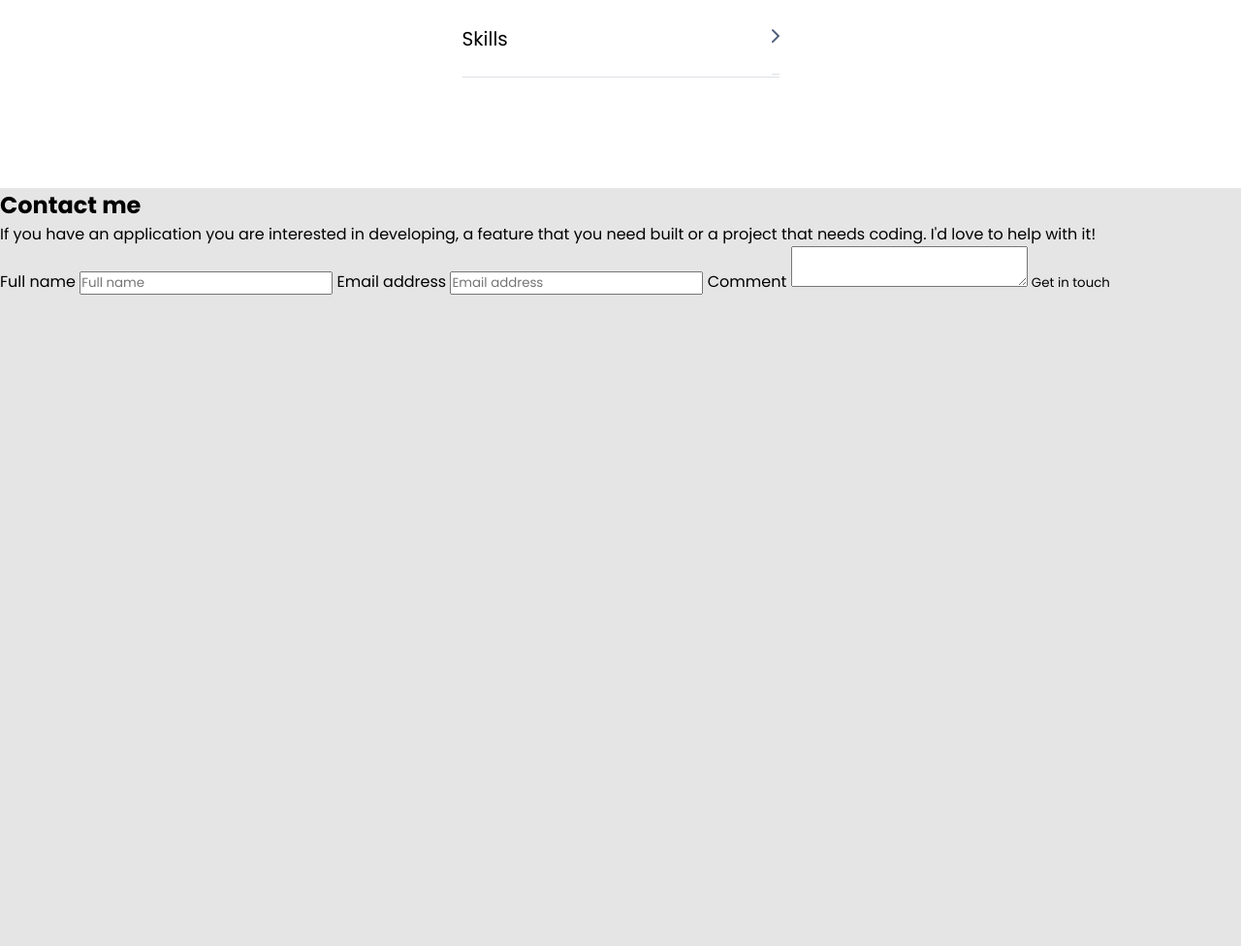
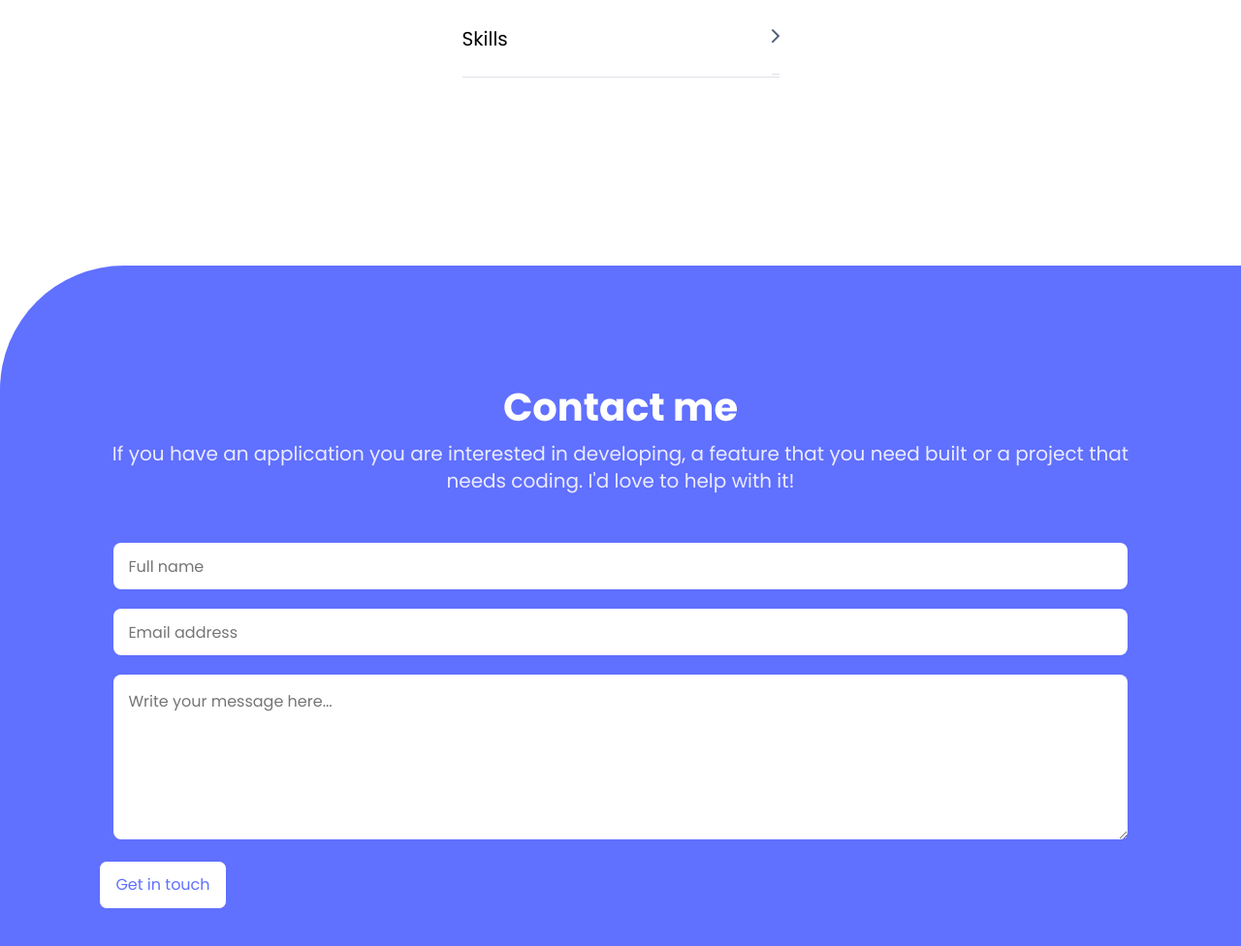
Before and after one commit to CVILLA09/MV-Portfolio-Project, a website: page index.html in a window 1280 px wide. Shown: the part 5449-6425 px from the top of the page at 97% size. Before the commit the page ends 5753 px from the top, so only its background shows below. Drawn offline with Linux system fonts and the light colour scheme.

Commit message:
Add/Update CSS

```diff
--- a/style.css
+++ b/style.css
@@ -355,7 +355,6 @@ ul {
   align-items: center;
   gap: 16px;
 }
-
 .language-image {
   width: 48px;
   height: 48px;
@@ -367,4 +366,105 @@ ul {
   color: #253858;
 }
 
-/* contact from css edits */
+/* Contact Section */
+.contact-section {
+  background-color: white;
+  padding: 10vh 0 0 0;
+}
+
+.contact-container {
+  background-color: var(--blue);
+  padding: 15vh 8vw 5vh 8vw;
+  display: flex;
+  flex-direction: column;
+  align-items: center;
+  justify-content: center;
+  border-top-left-radius: 8em;
+  background-image: url(assets/contact\ form\ shapes-mobile@2x.png);
+  background-repeat: no-repeat;
+  background-size: contain;
+  background-position-x: right;
+}
+.form-container {
+  display: flex;
+  flex-direction: column;
+  align-items: center;
+  justify-content: center;
+}
+
+.contact-container h2 {
+  font-weight: 700;
+  font-size: 2.5em;
+  line-height: 52px;
+  color: white;
+  margin: 0 0 8px 0;
+}
+
+.contact-container p {
+  font-weight: 400;
+  font-size: 20px;
+  line-height: 28px;
+  color: #ebebff;
+  margin-bottom: 50px;
+  text-align: center;
+}
+
+form {
+  display: flex;
+  flex-direction: column;
+  justify-content: center;
+  align-items: center;
+  width: 100%;
+}
+
+.labels {
+  display: none;
+}
+
+.input-field,
+.textarea-field {
+  width: calc(100% - 30px);
+  border-radius: 8px;
+  border: var(--input-border);
+  margin-bottom: 20px;
+  padding: 0 15px;
+  cursor: pointer;
+  font: var(--input-font);
+  color: var(--input-color);
+}
+.input-field {
+  height: 48px;
+}
+.textarea-field {
+  height: 170px;
+  margin-bottom: 22px;
+  padding: 15px;
+}
+.input-field::placeholder,
+.textarea-field::placeholder {
+  font: var(--input-placeholder);
+}
+
+.button-form {
+  align-self: self-start;
+  background-color: white;
+  border-radius: 8px;
+  font-weight: 500;
+  font-size: 1em;
+  line-height: 24px;
+  color: var(--blue);
+  padding: 12px 16px;
+  border: 1px solid var(--blue);
+}
+
+.button-form:hover {
+  background-color: var(--blue);
+  color: white;
+  border-color: white;
+}
+
+..button-form:active {
+  background-color: #2230d2;
+  color: white;
+  border-color: #2230d2;
+}
```
Also changed, not shown: index.html (+2 -4 lines).
